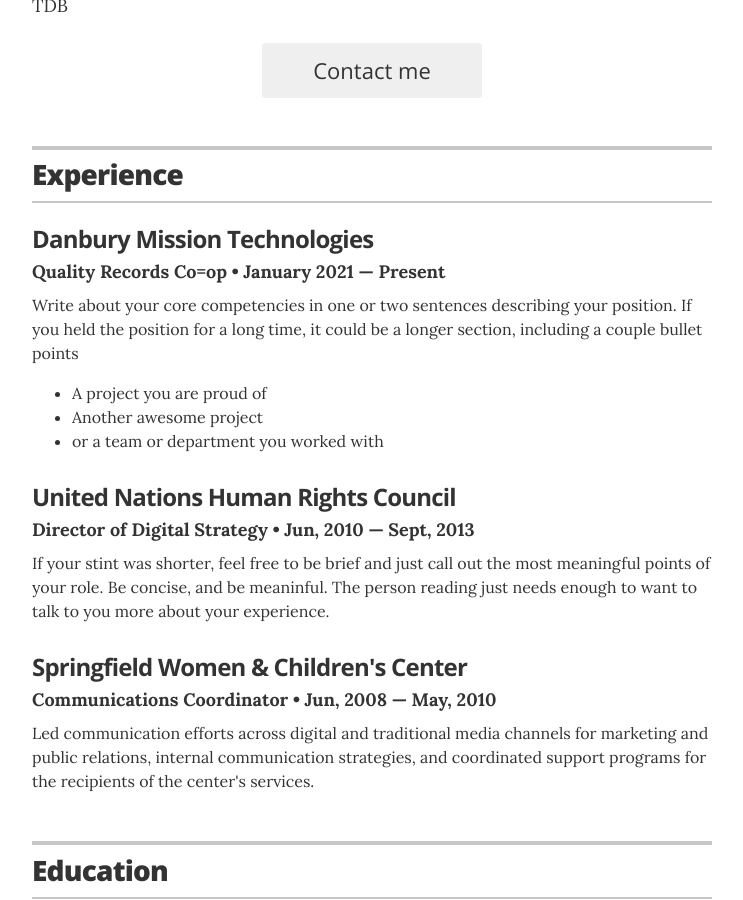
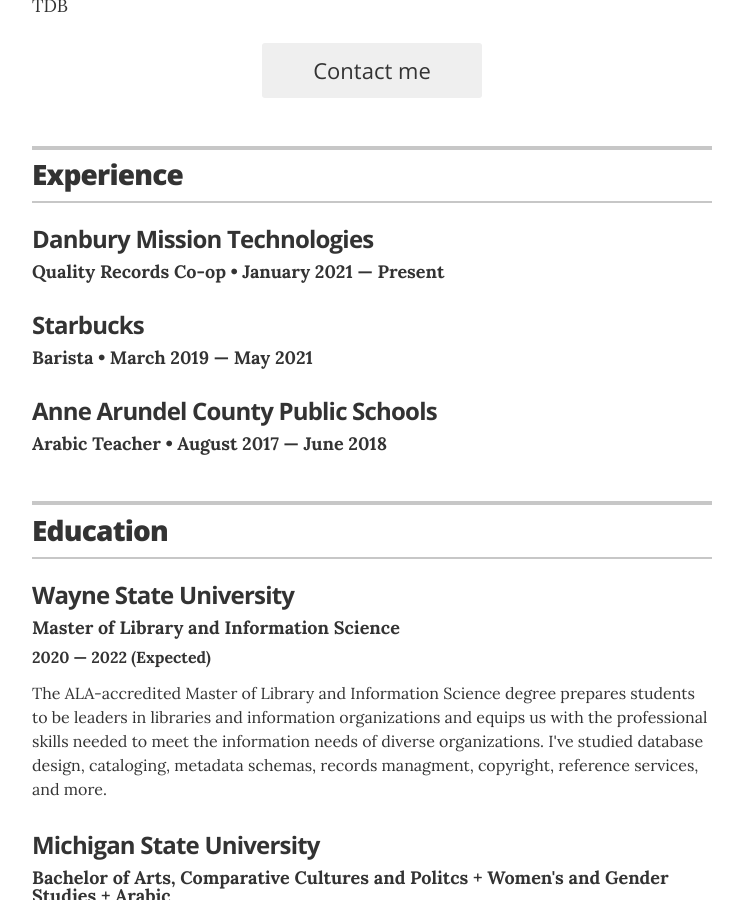
Before and after one commit to piloteris/myresume, a Jekyll site: the page built from index.html, in a window 1280 px wide and 900 px high, scrolled down 328 px. Shown: the whole window, without its empty margins (268-1011 px from the left). Built offline with Jekyll 4.4.1, drawn with Linux system fonts in a browser that asks for light colours.

Commit message:
Update experience.yml

```diff
--- a/_data/experience.yml
+++ b/_data/experience.yml
@@ -1,19 +1,19 @@
 # Jobs
 # Quality Co-Op
 - company: Danbury Mission Technologies
-  position: Quality Records Co=op
+  position: Quality Records Co-op
   duration: January 2021 &mdash; Present
-  summary: Write about your core competencies in one or two sentences describing your position. If you held the position for a long time, it could be a longer section, including a couple bullet points	<ul class="resume-item-list"><li>A project you are proud of</li><li>Another awesome project</li><li>or a team or department you worked with</li></ul>
+  #summary: Write about your core competencies in one or two sentences describing your position. If you held the position for a long time, it could be a longer section, including a couple bullet points	<ul class="resume-item-list"><li>A project you are proud of</li><li>Another awesome project</li><li>or a team or department you worked with</li></ul>
 
 # Barista
-- company: United Nations Human Rights Council
-  position: Director of Digital Strategy
-  duration:  Jun, 2010 &mdash; Sept, 2013
-  summary: If your stint was shorter, feel free to be brief and just call out the most meaningful points of your role. Be concise, and be meaninful. The person reading just needs enough to want to talk to you more about your experience.
+- company: Starbucks
+  position: Barista
+  duration:  March 2019  &mdash; May 2021
+  #summary: If your stint was shorter, feel free to be brief and just call out the most meaningful points of your role. Be concise, and be meaninful. The person reading just needs enough to want to talk to you more about your experience.
 
 
-# Communications Coordinator
-- company: Springfield Women & Children's Center
-  position: Communications Coordinator
-  duration:   Jun, 2008  &mdash; May, 2010
-  summary: Led communication efforts across digital and traditional media channels for marketing and public relations, internal communication strategies, and coordinated support programs for the recipients of the center's services.
+# Teacher
+- company: Anne Arundel County Public Schools
+  position: Arabic Teacher
+  duration:   August 2017  &mdash; June 2018
+  #summary: Led communication efforts across digital and traditional media channels for marketing and public relations, internal communication strategies, and coordinated support programs for the recipients of the center's services.
```
